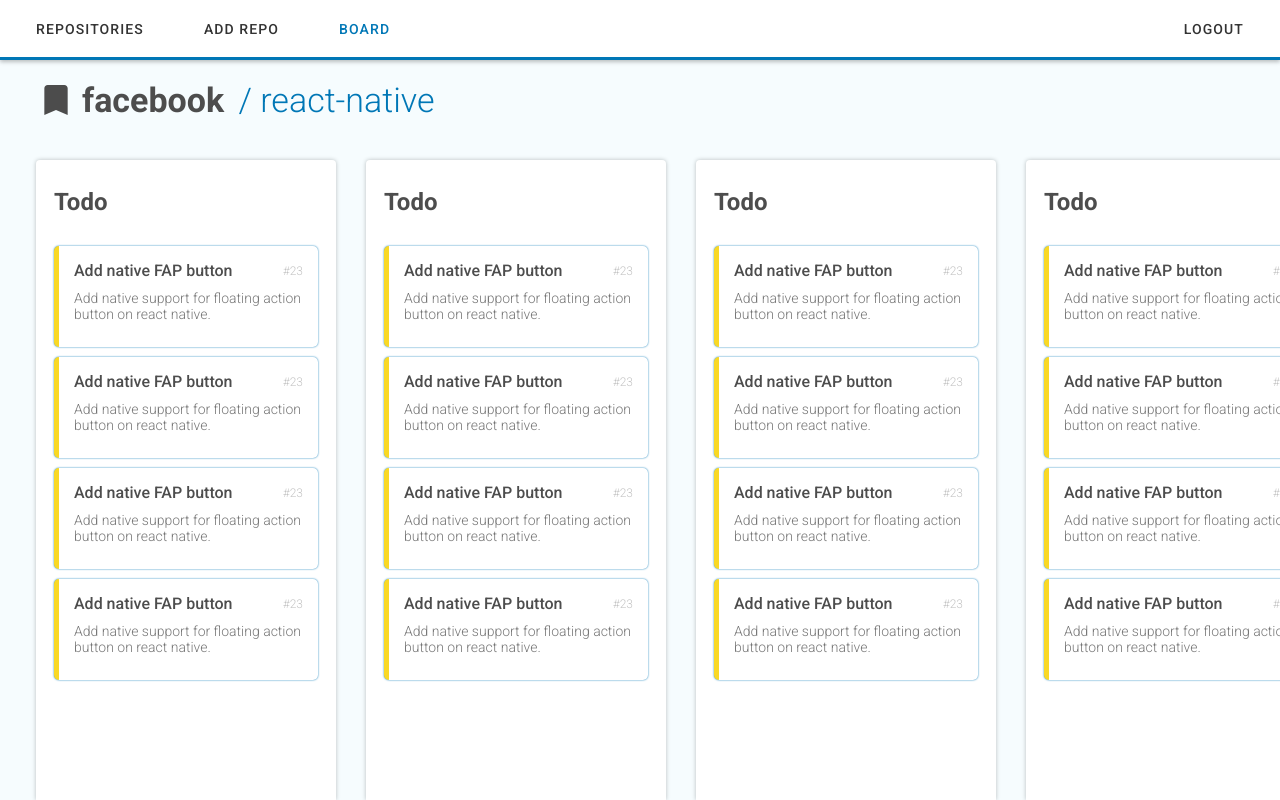
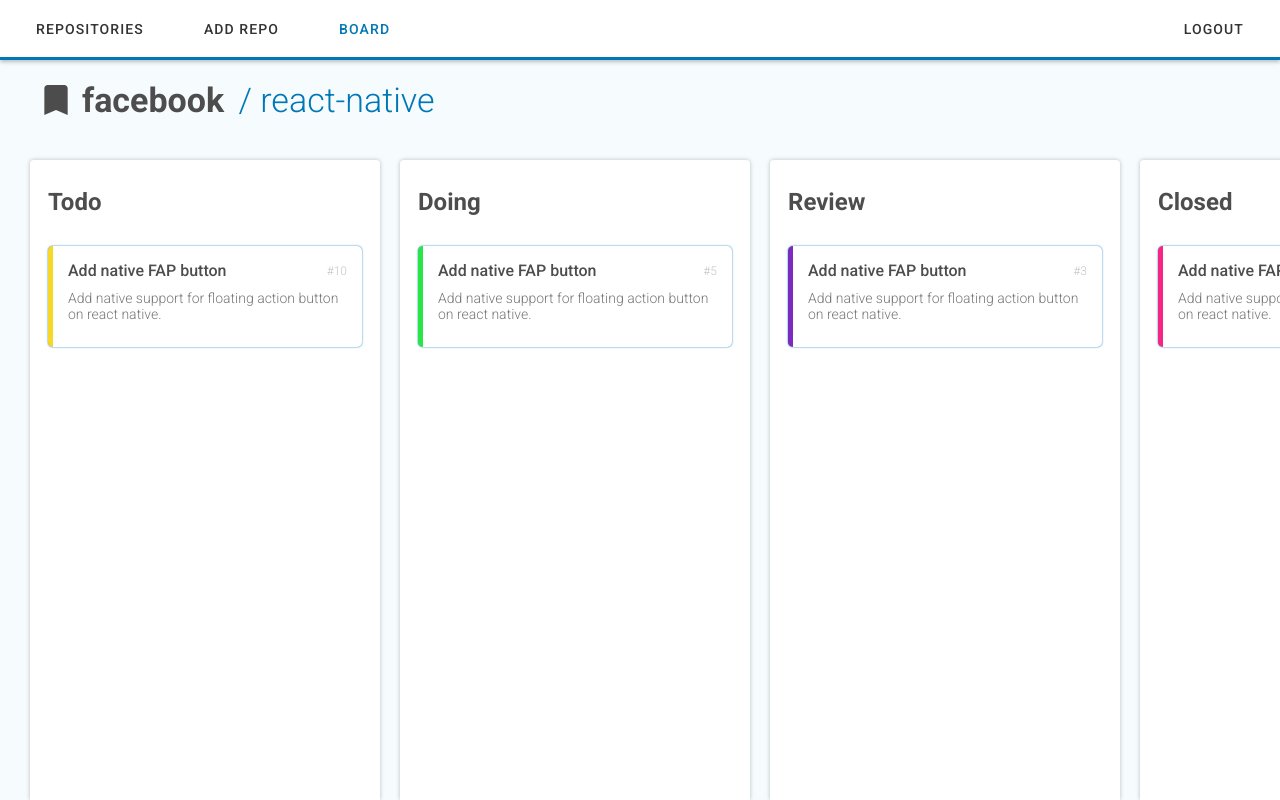
Before and after one commit to david32145/github-kanban, a React (Create React App) app in the folder web/: page /board in a window 1280 px wide. Built offline with nearby package versions, Linux system fonts and the light colour scheme.

Commit message:
chore/kanban_board: add kanban board page

```diff
--- a/web/package.json
+++ b/web/package.json
@@ -10,7 +10,10 @@
     "@types/node": "^12.0.0",
     "@types/react": "^16.9.0",
     "@types/react-dom": "^16.9.0",
+    "immer": "^6.0.9",
     "react": "^16.13.1",
+    "react-dnd": "^11.1.3",
+    "react-dnd-html5-backend": "^11.1.3",
     "react-dom": "^16.13.1",
     "react-icons": "^3.10.0",
     "react-router-dom": "^5.2.0",
--- /dev/null
+++ b/web/src/board/context.ts
@@ -0,0 +1,28 @@
+import { createContext } from "react";
+
+interface CardModel {
+  title: string;
+  description: string;
+  issueId: number;
+  color: string;
+}
+
+export interface Board {
+  title: string;
+  creatable: boolean;
+  cards: CardModel[];
+}
+
+interface BoardContext {
+  boards: Board[];
+  move: (
+    fromBoardIndex: number,
+    fromCardIndex: number,
+    toBoardIndex: number,
+    toCardIndex: number
+  ) => void;
+}
+
+const INITIAL_STATE: BoardContext = { boards: [], move: () => {} };
+
+export default createContext<BoardContext>(INITIAL_STATE);
--- /dev/null
+++ b/web/src/board/index.tsx
@@ -0,0 +1,95 @@
+import React, { useState, useContext, useEffect } from "react";
+import produce from "immer";
+import BoardContext, { Board } from "./context";
+
+const boardsFaker: Board[] = [
+  {
+    title: "Todo",
+    creatable: true,
+    cards: [
+      {
+        color: "#F9D825",
+        title: "Add native FAP button",
+        description:
+          "Add native support  for floating action button on react native.",
+        issueId: 10,
+      },
+    ],
+  },
+  {
+    title: "Doing",
+    creatable: true,
+    cards: [
+      {
+        color: "#29E548",
+        title: "Add native FAP button",
+        description:
+          "Add native support  for floating action button on react native.",
+        issueId: 5,
+      },
+    ],
+  },
+  {
+    title: "Review",
+    creatable: true,
+    cards: [
+      {
+        color: "#7B2CBF",
+        title: "Add native FAP button",
+        description:
+          "Add native support  for floating action button on react native.",
+        issueId: 3,
+      },
+    ],
+  },
+  {
+    title: "Closed",
+    creatable: true,
+    cards: [
+      {
+        color: "#F72585",
+        title: "Add native FAP button",
+        description:
+          "Add native support  for floating action button on react native.",
+        issueId: 8,
+      },
+    ],
+  },
+];
+
+const BoardProvider: React.FC = ({ children }) => {
+  const [boards, setBoards] = useState<Board[]>(boardsFaker);
+  useEffect(() => {
+    console.log(boards);
+  }, [boards]);
+  const move = (
+    fromBoardIndex: number,
+    fromCardIndex: number,
+    toBoardIndex: number,
+    toCardIndex: number
+  ) => {
+    setBoards(
+      produce(boards, (draft) => {
+        const item = draft[fromBoardIndex].cards[fromCardIndex];
+        console.log(fromBoardIndex, fromCardIndex, draft);
+        draft[fromBoardIndex].cards.splice(fromCardIndex, 1);
+        draft[toBoardIndex].cards.splice(toCardIndex, 0, item);
+      })
+    );
+  };
+  return (
+    <BoardContext.Provider value={{ boards, move }}>
+      {children}
+    </BoardContext.Provider>
+  );
+};
+
+export function useMoveCard() {
+  return useContext(BoardContext).move;
+}
+
+export function useBoards() {
+  return useContext(BoardContext).boards;
+}
+
+export default BoardProvider;
--- a/web/src/components/Card/index.tsx
+++ b/web/src/components/Card/index.tsx
@@ -1,15 +1,99 @@
-import React from "react";
+import React, { useRef } from "react";
+import { useDrag, useDrop } from "react-dnd";
+
+import { useMoveCard } from "board";
 
 import { Container } from "./styles";
 
-const Card: React.FC = () => {
+interface CardModel {
+  title: string;
+  description: string;
+  issueId: number;
+  color: string;
+}
+
+interface CardProps {
+  card: CardModel;
+  boardIndex: number;
+  cardIndex: number;
+}
+
+interface DragObject {
+  type: string;
+  boardIndex: number;
+  cardIndex: number;
+}
+
+const Card: React.FC<CardProps> = ({ card, boardIndex, cardIndex }) => {
+  const cardRef = useRef<HTMLDivElement>() as React.MutableRefObject<
+    HTMLInputElement
+  >;
+
+  const moveCard = useMoveCard();
+  const [{ isDragging }, dragRef] = useDrag({
+    item: { type: "CARD", boardIndex, cardIndex },
+    collect: (monitor) => ({
+      isDragging: monitor.isDragging(),
+    }),
+  });
+
+  const [, dropRef] = useDrop<DragObject, any, any>({
+    accept: ["CARD"],
+    hover: (item, monitor) => {
+      const currentBoardIndex = item.boardIndex;
+      const currentCartIndex = item.cardIndex;
+      const targetBoardIndex = boardIndex;
+      const targetCardIndex = cardIndex;
+
+      if (
+        currentBoardIndex === targetBoardIndex &&
+        currentCartIndex === targetCardIndex
+      ) {
+        return;
+      }
+      const currentOffset = monitor.getClientOffset();
+      if (cardRef.current && currentOffset) {
+        const targetSize = cardRef.current.getBoundingClientRect();
+        const targetMiddlePointY = (targetSize.bottom - targetSize.top) / 2;
+
+        const insideOffset = currentOffset?.y - targetSize.top;
+
+        if (
+          currentBoardIndex === targetBoardIndex &&
+          currentCartIndex < targetCardIndex &&
+          insideOffset < targetMiddlePointY
+        ) {
+          return;
+        }
+
+        if (
+          currentBoardIndex === targetBoardIndex &&
+          currentCartIndex > targetCardIndex &&
+          insideOffset > targetMiddlePointY
+        ) {
+          return;
+        }
+
+        item.cardIndex = cardIndex;
+        item.boardIndex = boardIndex;
+        moveCard(
+          currentBoardIndex,
+          currentCartIndex,
+          targetBoardIndex,
+          targetCardIndex
+        );
+      }
+    },
+  });
+
+  dropRef(dragRef(cardRef));
   return (
-    <Container>
+    <Container isDragging={isDragging} ref={cardRef} color={card.color}>
       <div className="header">
-        <h1>Add native FAP button</h1>
-        <span>#23</span>
+        <h1>{card.title}</h1>
+        <span>{`#${card.issueId}`}</span>
       </div>
-      <p>Add native support for floating action button on react native.</p>
+      <p>{card.description}</p>
     </Container>
   );
 };
--- a/web/src/components/Card/styles.ts
+++ b/web/src/components/Card/styles.ts
@@ -1,14 +1,19 @@
-import styled from "styled-components";
+import styled, { css } from "styled-components";
 
-export const Container = styled.div`
+interface ContainerProps {
+  color: string;
+  isDragging: boolean;
+}
+
+export const Container = styled.div<ContainerProps>`
   width: 100%;
   padding: 15px;
   margin-bottom: 10px;
   background: #ffffff;
   box-shadow: 0px 0px 2px #0077b6;
   border-radius: 5px;
-  border-left: 5px solid #f9d825;
-
+  border-left: 5px solid ${(props) => props.color};
+  cursor: grab;
   .header {
     display: flex;
     flex-direction: row;
@@ -43,4 +48,16 @@
 
     color: #777777;
   }
+
+  ${(props) =>
+    props.isDragging &&
+    css`
+      box-shadow: none;
+      border: none;
+      border: 1px dashed #e5e5e5;
+      .header,
+      p {
+        opacity: 0;
+      }
+    `}
 `;
--- a/web/src/pages/KanbanBoard/index.tsx
+++ b/web/src/pages/KanbanBoard/index.tsx
@@ -1,10 +1,36 @@
 import React from "react";
+
+import { DndProvider } from "react-dnd";
+import { HTML5Backend } from "react-dnd-html5-backend";
+
+import BoardProvider, { useBoards } from "board";
 
 import { MdBookmark } from "react-icons/md";
 
 import Card from "components/Card";
 
 import { Container, RepoTitle, Boards, Board } from "./styles";
+
+const BoardList: React.FC = () => {
+  const boards = useBoards();
+  return (
+    <Boards>
+      {boards.map((board, index) => (
+        <Board key={board.title}>
+          <h2>{board.title}</h2>
+          {board.cards.map((card, cardIndex) => (
+            <Card
+              key={card.issueId}
+              card={card}
+              boardIndex={index}
+              cardIndex={cardIndex}
+            />
+          ))}
+        </Board>
+      ))}
+    </Boards>
+  );
+};
 
 const KanbanBoardPage: React.FC = () => {
   return (
@@ -16,17 +42,11 @@
           <span> / react-native</span>
         </span>
       </RepoTitle>
-      <Boards>
-        {[1, 2, 3, 4].map((value) => (
-          <Board key={value}>
-            <h2>Todo</h2>
-
-            {[1, 2, 3, 4].map((value2) => (
-              <Card key={value2} />
-            ))}
-          </Board>
-        ))}
-      </Boards>
+      <DndProvider backend={HTML5Backend}>
+        <BoardProvider>
+          <BoardList />
+        </BoardProvider>
+      </DndProvider>
     </Container>
   );
 };
--- a/web/src/pages/KanbanBoard/styles.ts
+++ b/web/src/pages/KanbanBoard/styles.ts
@@ -4,6 +4,7 @@
   display: flex;
   flex: 1;
   flex-direction: column;
+  overflow: hidden;
 `;
 
 export const RepoTitle = styled.div`
@@ -30,22 +31,24 @@
 
 export const Boards = styled.div`
   display: flex;
-  flex: 1;
-  padding: 40px 36px 0px;
+  height: calc(100% - 60px);
+  padding: 40px 20px 0px;
+  flex-direction: row;
   overflow-x: scroll;
-  flex-direction: row;
 `;
 
 export const Board = styled.div`
-  min-width: 300px;
   background-color: #ffffff;
-  margin-right: 30px;
-
+  margin: 0 10px;
+  flex: 0 0 350px;
   padding: 28px 18px;
 
   box-shadow: 0px 0px 4px rgba(0, 0, 0, 0.25);
   border-top-left-radius: 4px;
   border-top-right-radius: 4px;
+
+  max-height: calc(100%);
+  overflow-y: scroll;
 
   h2 {
     margin: 0 0 30px 0;
--- a/web/src/styles/globalStyle.ts
+++ b/web/src/styles/globalStyle.ts
@@ -19,5 +19,6 @@
 
   * {
     box-sizing: border-box;
+    --webkit-font-smoothing: antialiased !important;
   }
 `;
```
Also changed, not shown: 1 other file (tests, documents, lock files or other folders).
